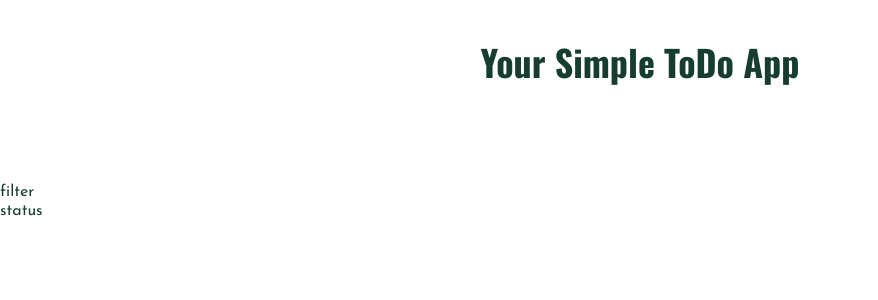
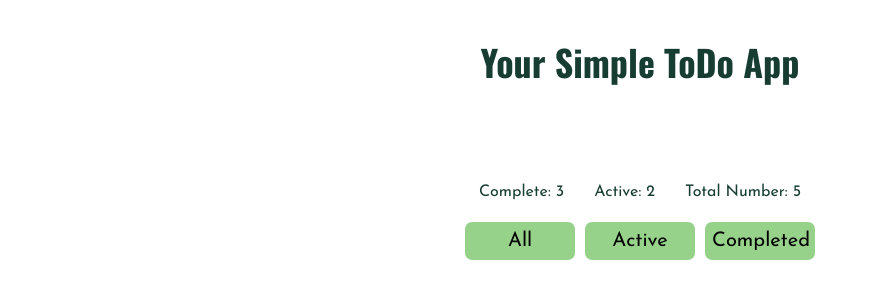
Before and after one commit to AscariA10/todo-list, a React (Vite) app: page / in a window 1280 px wide. Shown: the top 300 px of the page, without its empty margins (0-878 px from the left). Built offline with nearby package versions, Linux system fonts and the light colour scheme.

Commit message:
add status bar section

```diff
--- a/src/App.tsx
+++ b/src/App.tsx
@@ -4,14 +4,14 @@ import { AppBar } from "./components/app-bar/AppBar";
 // import { TaskCard } from "./components/task-card/TaskCard";
 // import { FilterBar } from "./components/filter-bar/FilterBar";
 
-import { useAppSelector } from "./redux/hooks";
+// import { useAppSelector } from "./redux/hooks";
 
 function App() {
-   const tasks = useAppSelector(state => state.tasks);
-   const filter = useAppSelector(state => state.filter.status);
+   // const tasks = useAppSelector(state => state.tasks);
+   // const filter = useAppSelector(state => state.filter.status);
 
-   console.log(tasks);
-   console.log(filter);
+   // console.log(tasks);
+   // console.log(filter);
    return (
       <>
          <Header />
--- a/src/components/app-bar/AppBar.tsx
+++ b/src/components/app-bar/AppBar.tsx
@@ -1,4 +1,5 @@
 import { Section } from "../section/Section";
+import { InnerContainer } from "../container/Container";
 
 import { Filter } from "../filter/Filter";
 import { Status } from "../status/Status";
@@ -6,8 +7,10 @@ import { Status } from "../status/Status";
 export const AppBar = () => {
    return (
       <Section>
-         <Filter />
-         <Status />
+         <InnerContainer>
+            <Status />
+            <Filter />
+         </InnerContainer>
       </Section>
    );
 };
--- /dev/null
+++ b/src/components/container/Container.styled.ts
@@ -0,0 +1,19 @@
+import styled from "@emotion/styled";
+
+export const Wrapper = styled.div`
+   margin-left: auto;
+   margin-right: auto;
+   padding-left: 20px;
+   padding-right: 20px;
+
+   @media screen and (min-width: 768px) {
+      width: 768px;
+      padding-left: 30px;
+      padding-right: 30px;
+   }
+   @media screen and (min-width: 1280px) {
+      width: 1280px;
+      padding-left: 20px;
+      padding-right: 20px;
+   }
+`;
--- /dev/null
+++ b/src/components/container/Container.tsx
@@ -0,0 +1,6 @@
+import { Wrapper } from "./Container.styled";
+import { IchildrenProp } from "../../interfaces/components-int";
+
+export const InnerContainer: React.FC<IchildrenProp> = ({ children }: IchildrenProp) => {
+   return <Wrapper>{children}</Wrapper>;
+};
--- a/src/components/filter/Filter.styled.ts
+++ b/src/components/filter/Filter.styled.ts
@@ -0,0 +1,23 @@
+import styled from "@emotion/styled";
+import { COLORS } from "../../styles/colors";
+
+export const Wrapper = styled.div`
+   display: flex;
+   gap: 10px;
+   justify-content: center;
+`;
+
+export const FilterButton = styled.button`
+   padding: 7px;
+   width: 110px;
+   font-size: 20px;
+
+   text-transform: capitalize;
+
+   background-color: ${COLORS.ACCENT};
+   border: none;
+   border-radius: 7px;
+`;
+// last-clild {
+//     background-color: red;
+//  }
--- a/src/components/filter/Filter.tsx
+++ b/src/components/filter/Filter.tsx
@@ -1,3 +1,6 @@
+import { statusFilters } from "../../redux/constants";
+import { Wrapper, FilterButton } from "./Filter.styled";
+
 // import { useAppSelector, useAppDispatch } from "../../redux/hooks";
 // import { addTask, deleteTask, toggleComplete } from "../../redux/tasks-slice";
 // import { getTasks, getStatusFilter } from "../../redux/selectors";
@@ -10,6 +13,13 @@ export const Filter: React.FC = () => {
    // function handleClick(): void {
    //    dispatch(addTask("my new task for test"));
    // }
+   console.log(statusFilters);
 
-   return <div>filter</div>;
+   return (
+      <Wrapper>
+         <FilterButton>{statusFilters.all}</FilterButton>
+         <FilterButton>{statusFilters.active}</FilterButton>
+         <FilterButton>{statusFilters.completed}</FilterButton>
+      </Wrapper>
+   );
 };
--- a/src/components/status/Status.styled.ts
+++ b/src/components/status/Status.styled.ts
@@ -0,0 +1,14 @@
+import styled from "@emotion/styled";
+import { COLORS } from "../../styles/colors";
+
+export const Wrapper = styled.div`
+   display: flex;
+   gap: 30px;
+   justify-content: center;
+
+   margin-bottom: 20px;
+`;
+
+export const StatusTag = styled.p`
+   text-transform: capitalize;
+`;
--- a/src/components/status/Status.tsx
+++ b/src/components/status/Status.tsx
@@ -1,3 +1,25 @@
+import { Istatus } from "../../interfaces/components-int";
+import { useAppSelector } from "../../redux/hooks";
+
+import { Wrapper, StatusTag } from "./Status.styled";
+
 export const Status: React.FC = () => {
-   return <div>status</div>;
+   const tasks = useAppSelector(state => state.tasks);
+
+   const tasksCount: Istatus = tasks.reduce(
+      (acc, element) => {
+         acc.total += 1;
+         element.completed ? (acc.complete += 1) : (acc.active += 1);
+         return acc;
+      },
+      { complete: 0, active: 0, total: 0 }
+   );
+
+   return (
+      <Wrapper>
+         <StatusTag>complete: {tasksCount.complete}</StatusTag>
+         <StatusTag>active: {tasksCount.active}</StatusTag>
+         <StatusTag>total number: {tasksCount.total}</StatusTag>
+      </Wrapper>
+   );
 };
--- a/src/index.css
+++ b/src/index.css
@@ -2,9 +2,7 @@
 *::before,
 *::after {
    box-sizing: border-box;
-
    font-family: "Josefin Sans", sans-serif;
-
    font-size: 16px;
    line-height: 1.2;
 }
--- a/src/interfaces/components-int.ts
+++ b/src/interfaces/components-int.ts
@@ -1,5 +1,11 @@
 export interface IchildrenProp {
    children: React.ReactNode;
+}
+
+export interface Istatus {
+   complete: number;
+   active: number;
+   total: number;
 }
 
 //  export interface Ititle {
--- a/src/redux/constants.ts
+++ b/src/redux/constants.ts
@@ -1,5 +1,5 @@
 export const statusFilters = Object.freeze({
    all: "all",
-   current: "current",
+   active: "active",
    completed: "completed",
 });
--- a/src/styles/colors.ts
+++ b/src/styles/colors.ts
@@ -1,5 +1,7 @@
 export const COLORS: { [key: string]: string } = {
    MAIN_TEXT: "#173D33",
+   ACCENT: "#97D28B",
+   ACCENT_DARK: "#173D33",
 };
 
 Object.freeze(COLORS);
```
